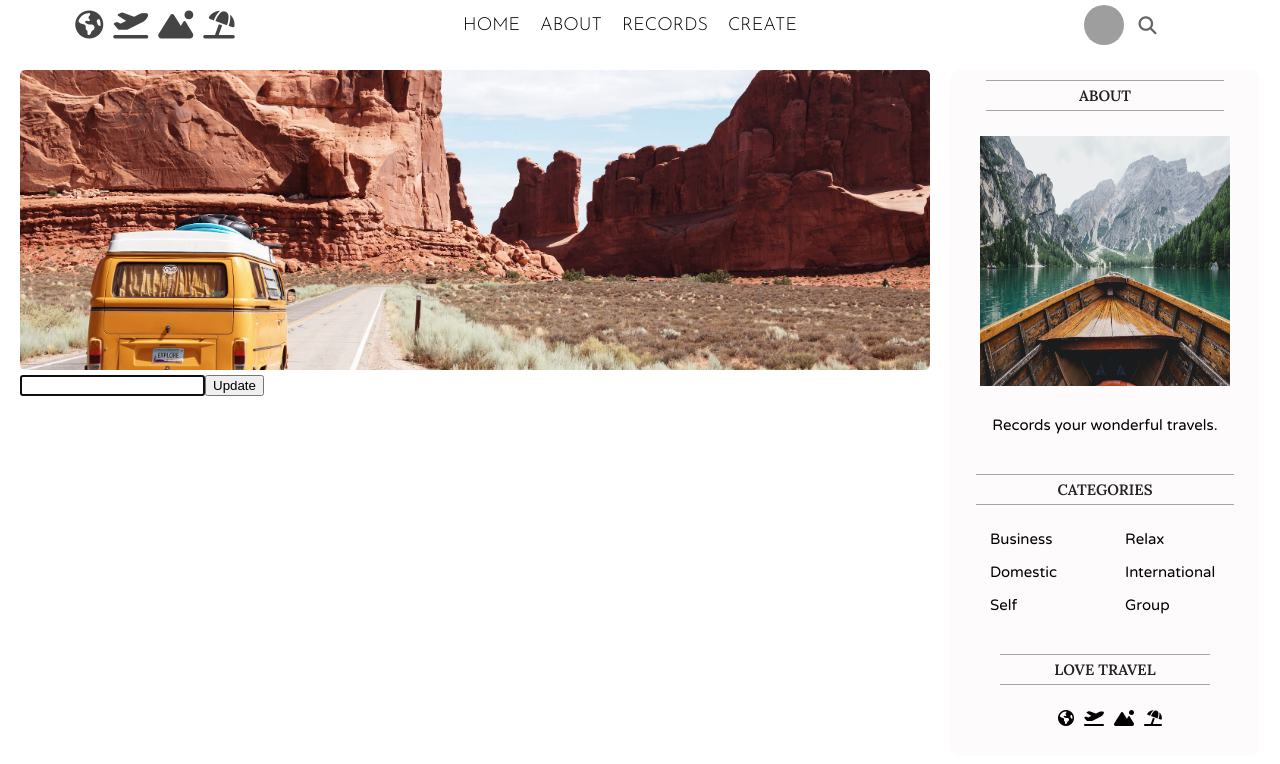
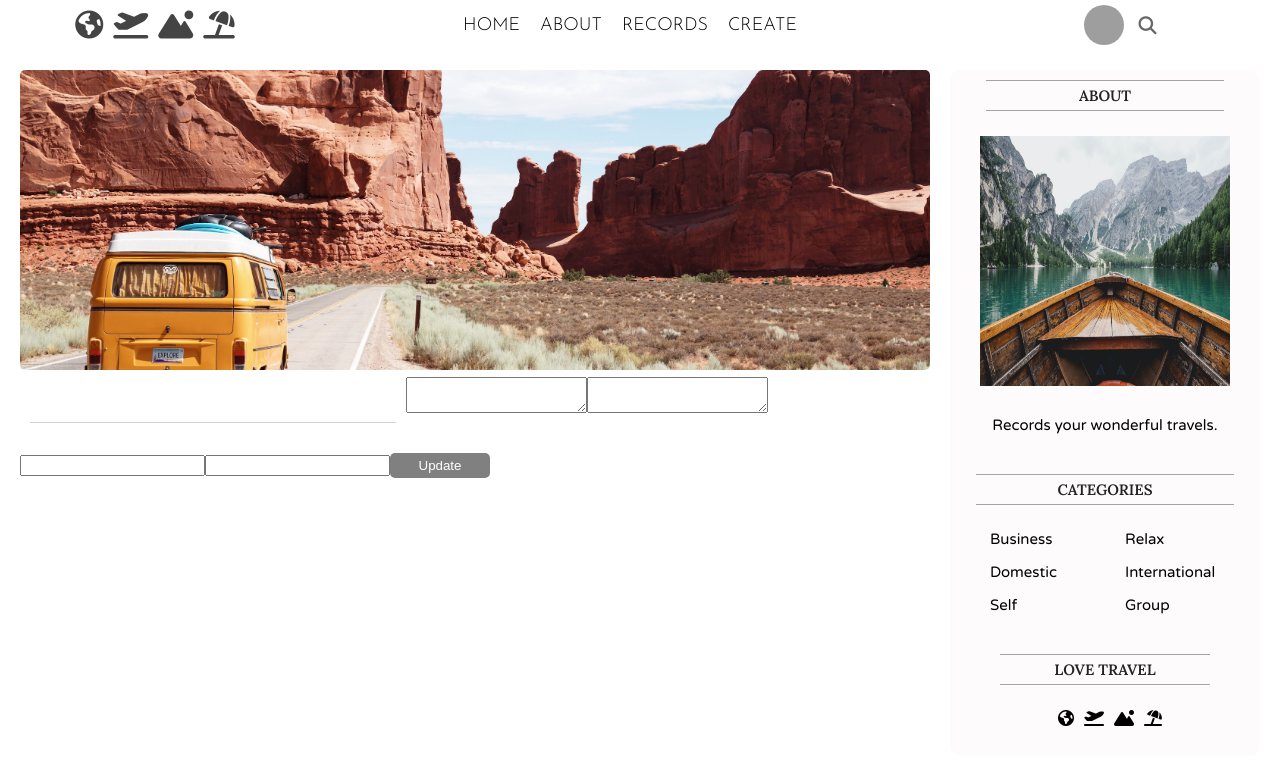
Before and after one commit to BingLiang666/Travel-App-UI, a React (Create React App) app: page /single in a window 1280 px wide. Both pictures are taken after a click on the icon 888 px from the left and 394 px from the top of the page. Shown: the top 764 px of the page. Built offline with nearby package versions, Linux system fonts and the light colour scheme; no server answers; grey boxes are pictures that could not be loaded.

Commit message:
Complete edit record feature

```diff
--- a/src/components/singleRecord/SingleRecord.jsx
+++ b/src/components/singleRecord/SingleRecord.jsx
@@ -16,7 +16,11 @@ export default function SingleRecord() {
   // const PF = "http://localhost:5000/images/";
   // const { user } = useContext(Context);
   const [title, setTitle] = useState("");
-  const [desc, setDesc] = useState("");
+  const [description, setDescription] = useState("");
+  const [start_date, setStartDate] = useState("");
+  const [end_date, setEndDate] = useState("");
+  const [destination, setDestination] = useState("");
+
   const [updateMode, setUpdateMode] = useState(false);
 
   // handle the get request on the record
@@ -28,7 +32,10 @@ export default function SingleRecord() {
 
       setRecord(res.data);
       setTitle(res.data.title);
-      setDesc(res.data.desc);
+      setDescription(res.data.description);
+      setEndDate(res.data.end_date);
+      setStartDate(res.data.start_date);
+      setDestination(res.data.destination);
     };
     getRecord();
   }, [path]);
@@ -37,7 +44,6 @@ export default function SingleRecord() {
   const handleDelete = async () => {
     try {
       await axios.delete(`/record/${record.id}`, {
-        // data: { username: user.username },
       });
       window.location.replace("/");
     } catch (err) {}
@@ -45,13 +51,25 @@ export default function SingleRecord() {
 
   // handle the update request on a record
   const handleUpdate = async () => {
+    console.log(`/record/${record.id}`);
+    const updatedRecord = {
+      title,
+      destination,
+      start_date,
+      end_date,
+      description,
+    };
     try {
-      await axios.put(`/record/${record.id}`, {
-        // username: user.username,
-        title,
-        desc,
-      });
-      window.location.reload();
+      // await axios.put(`/record/${record.id}`, {
+      //   title,
+      //   destination,
+      //   start_date,
+      //   end_date,
+      //   description
+      // });
+      await axios.put(`/record/${record.id}`, updatedRecord);
+
+      setUpdateMode(false);
     } catch (err) {}
   };
 
@@ -70,7 +88,7 @@ export default function SingleRecord() {
             <i className="singleRecordIcon far fa-trash-alt"></i>
           </div>
         </h1> */}
-        <p className="singleRecordDesc">{Record.description}</p>
+        {/* <p className="singleRecordDesc">{Record.description}</p> */}
         {updateMode ? (
           <input
             type="text"
@@ -96,6 +114,56 @@ export default function SingleRecord() {
           </h1>
         )}
 
+        {updateMode ? (
+          <textarea
+            className="singleRecordDescInput"
+            value={description}
+            onChange={(e) => setDescription(e.target.value)}
+          />
+        ) : (
+          <p className="singleRecordDesc">{description}</p>
+        )}
+{/*
+        {updateMode ? (
+          <textarea
+            className="singleRecordTitleInput"
+            value={title}
+            onChange={(e) => setTitle(e.target.value)}
+          />
+        ) : (
+          <p className="singleRecordTitle">{title}</p>
+        )} */}
+
+        {updateMode ? (
+          <textarea
+            className="singleRecordDestinationInput"
+            value={destination}
+            onChange={(e) => setDestination(e.target.value)}
+          />
+        ) : (
+          <p className="singleRecordDestination">{destination}</p>
+        )}
+
+        {updateMode ? (
+          <input
+            className="singleRecordStartDateInput"
+            value={start_date}
+            onChange={(e) => setStartDate(e.target.value)}
+          />
+        ) : (
+          <p className="singleRecordStartDate">{start_date}</p>
+        )}
+
+        {updateMode ? (
+          <input
+            className="singleRecordEndDateInput"
+            value={end_date}
+            onChange={(e) => setEndDate(e.target.value)}
+          />
+        ) : (
+          <p className="singleRecordEndDate">{end_date}</p>
+        )}
+
         {updateMode && (
           <button className="singleRecordButton" onClick={handleUpdate}>
             Update
--- a/src/components/singleRecord/singleRecord.css
+++ b/src/components/singleRecord/singleRecord.css
@@ -19,6 +19,20 @@
     margin: 10px;
     font-size: 28px;
     font-family: "Lora", sans-serif;
+  }
+
+  .singleRecordTitleInput {
+    margin: 10px;
+    font-family: "Lora", serif;
+    font-size: 28px;
+    text-align: center;
+    border: none;
+    color: gray;
+    border-bottom: 1px solid lightgray;
+  }
+
+  .singleRecordTitleInput:focus {
+    outline: none;
   }
 
   .singleRecordEdit {
@@ -58,3 +72,35 @@
     font-size: 30px;
     font-weight: 600;
   }
+
+  .singleRecordDescInput:focus {
+    outline: none;
+  }
+
+  .singleRecordDestination {
+    color: #666;
+    font-size: 18px;
+    line-height: 25px;
+  }
+
+  .singleRecordDestination::first-letter {
+    margin-left: 20px;
+    font-size: 30px;
+    font-weight: 600;
+  }
+
+  .singleRecordDestinationInput:focus {
+    outline: none;
+  }
+
+  .singleRecordButton {
+    width: 100px;
+    border: none;
+    background-color: grey;
+    padding: 5px;
+    color: white;
+    border-radius: 5px;
+    cursor: pointer;
+    align-self: flex-end;
+    margin-top: 20px;
+  }
--- a/src/pages/create/Create.jsx
+++ b/src/pages/create/Create.jsx
@@ -26,7 +26,7 @@ export default function Create() {
     try {
       const res = await axios.post("/record", newRecord);
       window.location.replace("/record/" + res.data.id);
-      console.log("i am here");
+      console.log("Creating a new record.");
     } catch (err) {}
   };
 
```
